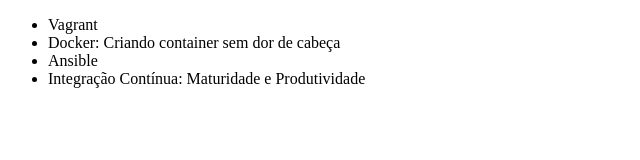
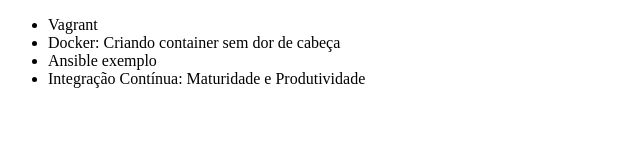
Before and after one commit to JulMarqs/alura-git, a plain HTML site: page index.html in a window 1280 px wide. Shown: the full height of the page, 0-640 px from the left. Drawn offline with Linux system fonts and the light colour scheme.

Commit message:
mudando nome do curso de ansible

```diff
--- a/index.html
+++ b/index.html
@@ -8,7 +8,7 @@
     <ul>
         <li>Vagrant</li>
         <li>Docker: Criando container sem dor de cabeça</li>
-        <li>Ansible</li>
+        <li>Ansible exemplo</li>
         <li>Integração Contínua: Maturidade e Produtividade</li>
     </ul>
 </body>
```
